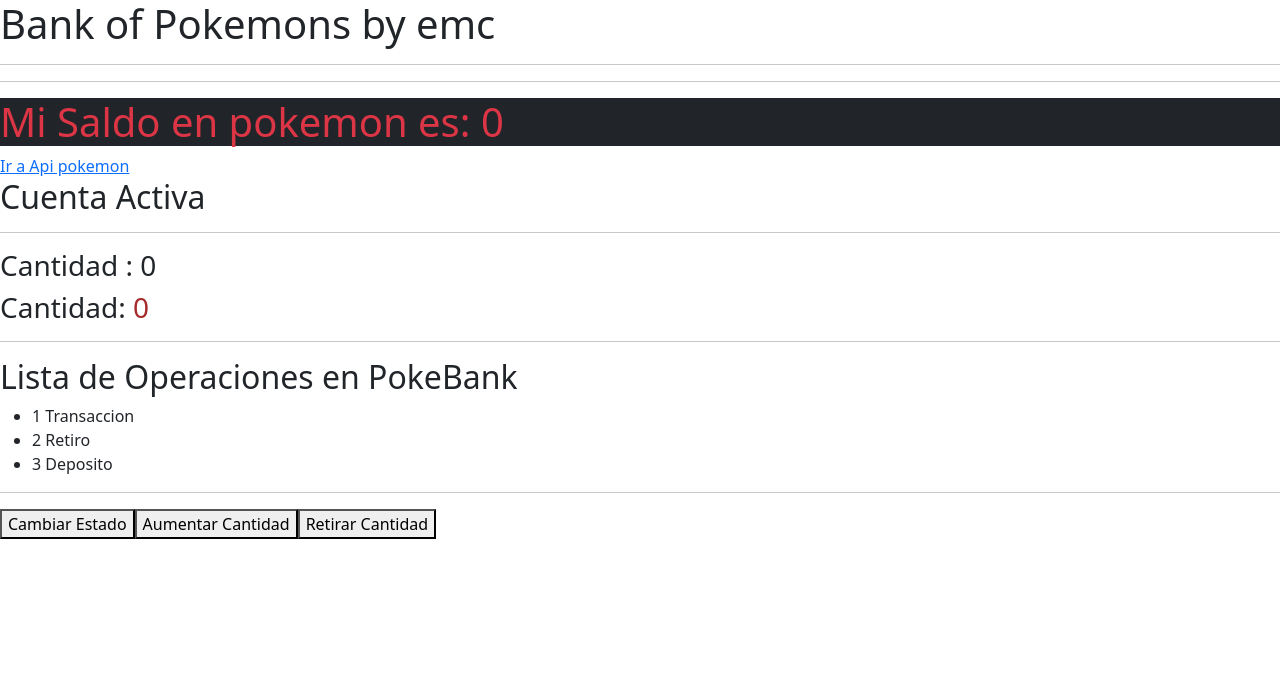
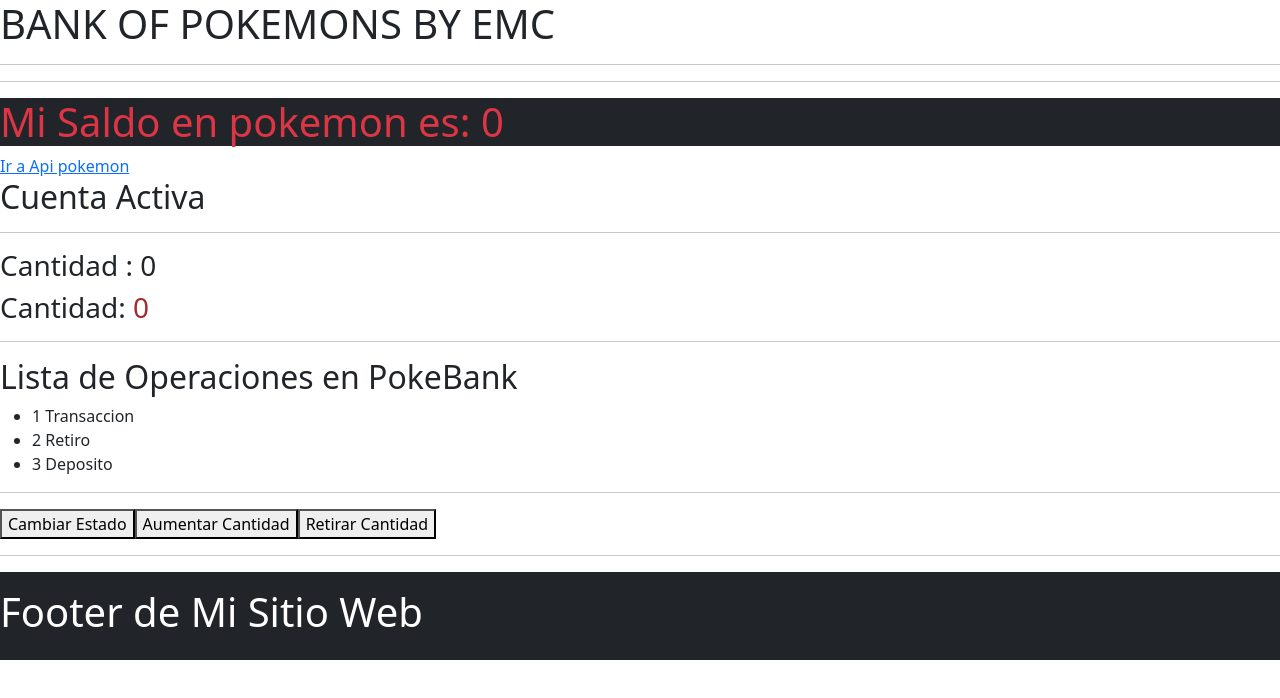
Before and after one commit to acmerev/VueCurso, a plain HTML site: page index.html in a window 1280 px wide. Drawn offline with nearby package versions, Linux system fonts and the light colour scheme.

Commit message:
Second commit

```diff
--- /dev/null
+++ b/components/Footers.js
@@ -0,0 +1,5 @@
+app.component('footer-component', {
+    template: `<div class="bg-dark py-3 mt-2 text-white">
+    <h1> Footer de Mi Sitio Web </h1>
+</div>`,
+});
--- a/index.html
+++ b/index.html
@@ -6,32 +6,30 @@
     <meta http-equiv="X-UA-Compatible" content="IE=edge">
     <meta name="viewport" content="width=device-width, initial-scale=1.0">
     <title>Banco de Pokemones</title>
-    <link href="https://cdn.jsdelivr.net/npm/bootstrap@5.1.3/dist/css/bootstrap.min.css" rel="stylesheet" integrity="sha384-1BmE4kWBq78iYhFldvKuhfTAU6auU8tT94WrHftjDbrCEXSU1oBoqyl2QvZ6jIW3" crossorigin="anonymous">
+    <link href="https://cdn.jsdelivr.net/npm/bootstrap@5.1.3/dist/css/bootstrap.min.css" rel="stylesheet"
+        integrity="sha384-1BmE4kWBq78iYhFldvKuhfTAU6auU8tT94WrHftjDbrCEXSU1oBoqyl2QvZ6jIW3" crossorigin="anonymous">
     <script src="https://unpkg.com/vue@next"></script>
 </head>
 
 <body>
-
     <div id=app>
-        <h1>{{titulo}}</h1>
+        <h1>{{tituloMayuscula}}</h1>
         <hr>
         <hr>
-        <h1 class="bg-dark"
-            :class="colorCantidad"
-        > Mi Saldo en pokemon es: {{cantidad}} </h1>
+        <h1 class="bg-dark" :class="colorCantidad"> Mi Saldo en pokemon es: {{cantidad}} </h1>
         <a v-bind:href="enlace"> Ir a Api pokemon </a>
         <h2 v-if="estado"> Cuenta Activa</h2>
         <h2 v-else> Cuenta Desactivada</h2>
         <hr>
         <h3 v-if="cantidad > 1000">
-        Cantidad: <span style="color:blue"> {{cantidad}}</span></h3>
+            Cantidad: <span style="color:blue"> {{cantidad}}</span></h3>
         <h3 v-else> Cantidad : {{cantidad}} </h3>
-        <h3 v-if="cantidad < 500">  Cantidad: <span style="color:brown"> {{cantidad}}</span></h3>
+        <h3 v-if="cantidad < 500"> Cantidad: <span style="color:brown"> {{cantidad}}</span></h3>
         <hr>
         <h2>Lista de Operaciones en PokeBank</h2>
         <ul>
-            <li v-for="(poke, index) in pokemon":key="index">
-               {{index +1}} {{poke}}
+            <li v-for="(poke, index) in pokemon" :key="index">
+                {{index +1}} {{poke}}
             </li>
         </ul>
         <hr>
@@ -39,11 +37,12 @@
         <button @click="camiarCantidad(100)">Aumentar Cantidad</button>
         <button @click="hacerRetiro(100)" :disabled="desactivar">Retirar Cantidad</button>
 
-
+        <hr>
+        <footer-component />
     </div>
-
 </body>
 <script src="main.js"></script>
+<script src="/components/Footers.js"></script>
 <script> app.mount('#app')</script>
 </script>
 </body>
--- a/main.js
+++ b/main.js
@@ -17,7 +17,7 @@ const app = Vue.createApp({
             this.cantidad = this.cantidad + valor;
         },
         hacerRetiro(valor) {
-            if(this.cantidad == 0) {
+            if (this.cantidad == 0) {
                 this.desactivar = true;
                 alert('No hay mas pokemons');
                 return
@@ -25,11 +25,14 @@ const app = Vue.createApp({
             this.cantidad = this.cantidad - valor;
         }
     },
-        computed: {
-            colorCantidad() {
-                return this.cantidad > 0 ? 'text-success' : 'text-danger';
-            }
+    computed: {
+        colorCantidad() {
+            return this.cantidad > 0 ? 'text-success' : 'text-danger';
         },
+        tituloMayuscula() {
+            return this.titulo.toUpperCase();
+        }
+    },
 
 
 })
```
